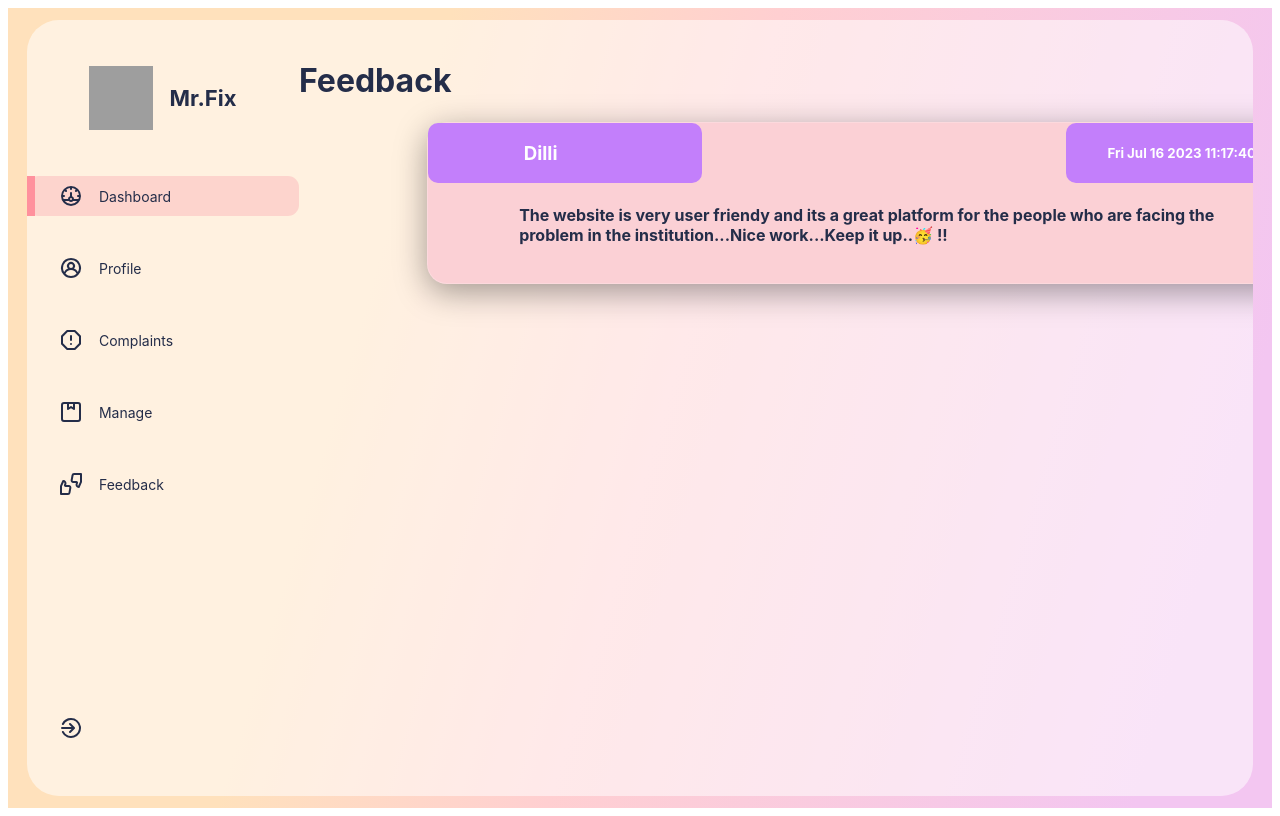
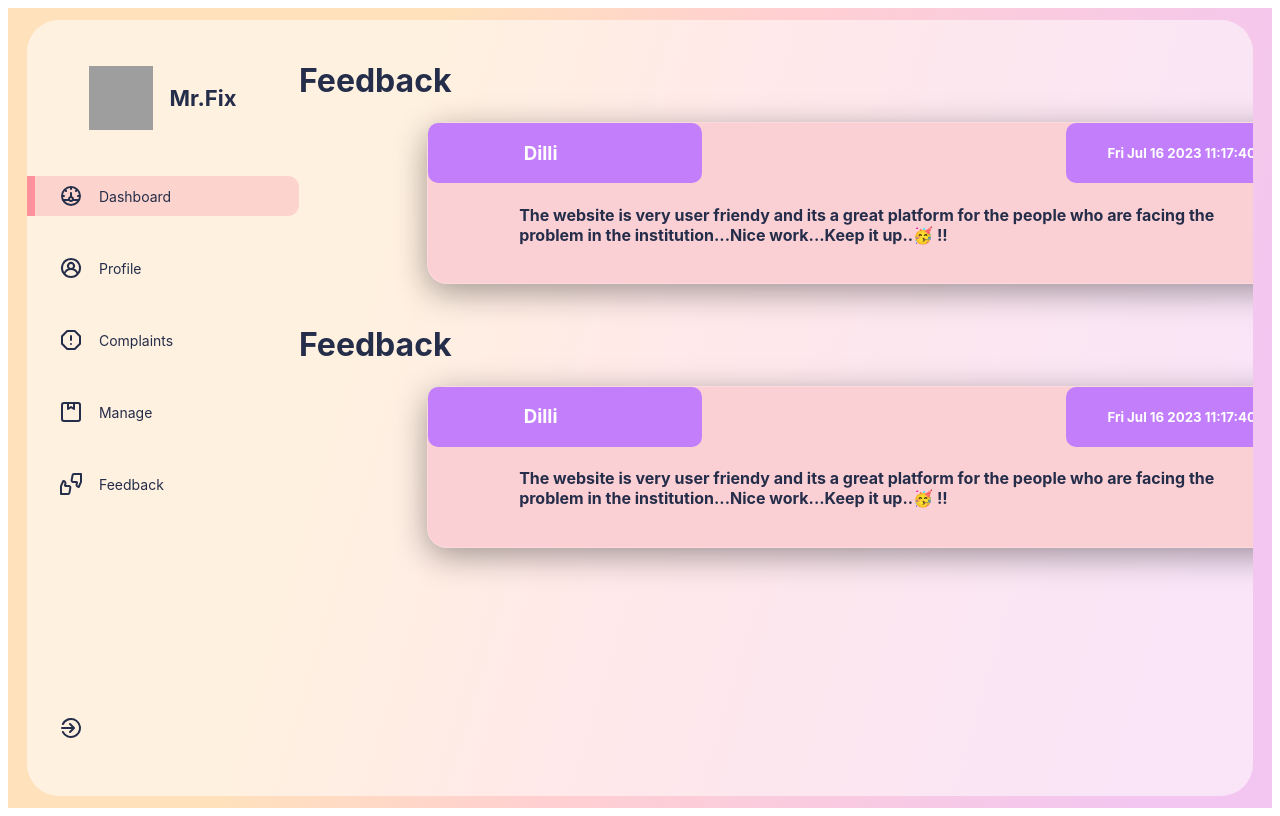
Before and after one commit to dillibabu2003/Mr.fix, a React (Create React App) app: page /feedback in a window 1280 px wide. Built offline with nearby package versions, Linux system fonts and the light colour scheme; grey boxes are pictures that could not be loaded.

Commit message:
Second Feedback Added

```diff
--- a/src/components/Feedback/Feedback.jsx
+++ b/src/components/Feedback/Feedback.jsx
@@ -5,6 +5,7 @@ const Feedback = () => {
   return (
     <div>
       <FeedbackItem />
+      <FeedbackItem />
     </div>
   );
 };
```
